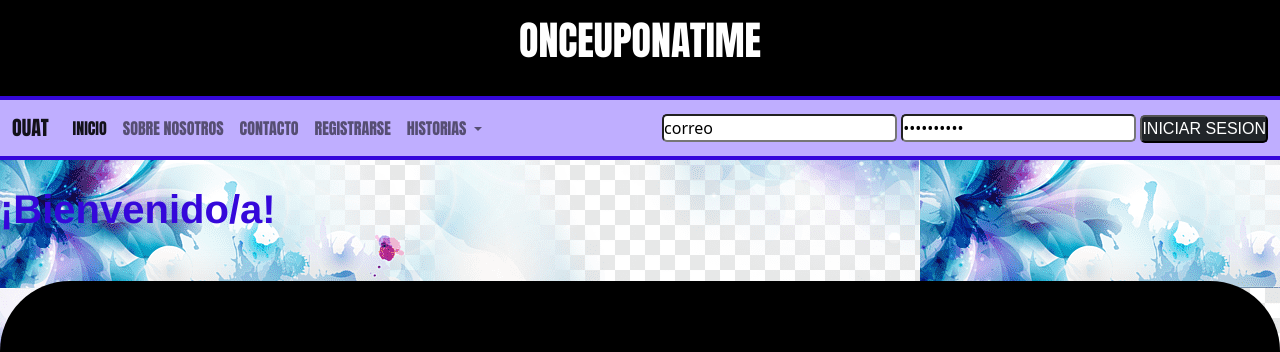
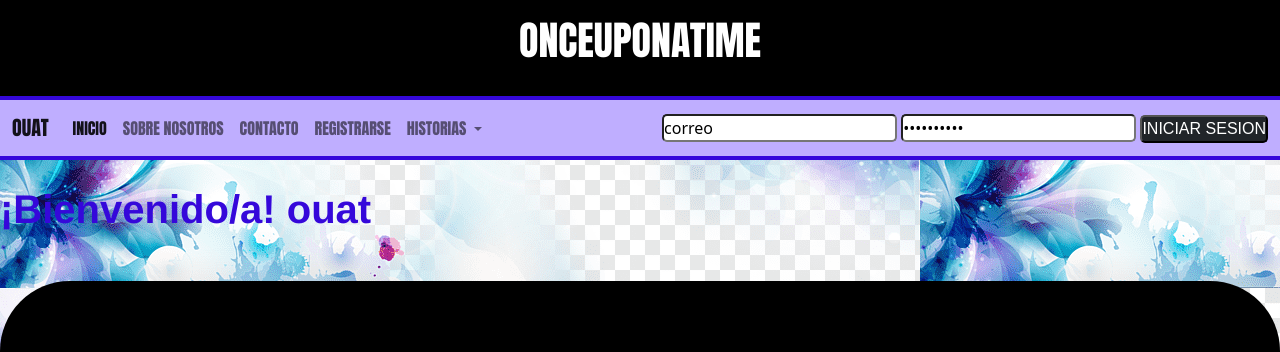
Before and after one commit to AngelaWade/OUAT, a website: page index.html in a window 1280 px wide. Shown: the top 352 px of the page. Drawn offline with nearby package versions, Linux system fonts and the light colour scheme; files whose address does not match are found by name.

Commit message:
Actualicé el h2

```diff
--- a/index.html
+++ b/index.html
@@ -68,7 +68,7 @@
 
 <main class=" mainIndex">
 
-  <h2 class="titulo2">¡Bienvenido/a!</h2>
+  <h2 class="titulo2">¡Bienvenido/a! ouat</h2>
 
       <article class=" d-flex text-center mt-5 articleIndex ">
         <div>
```
